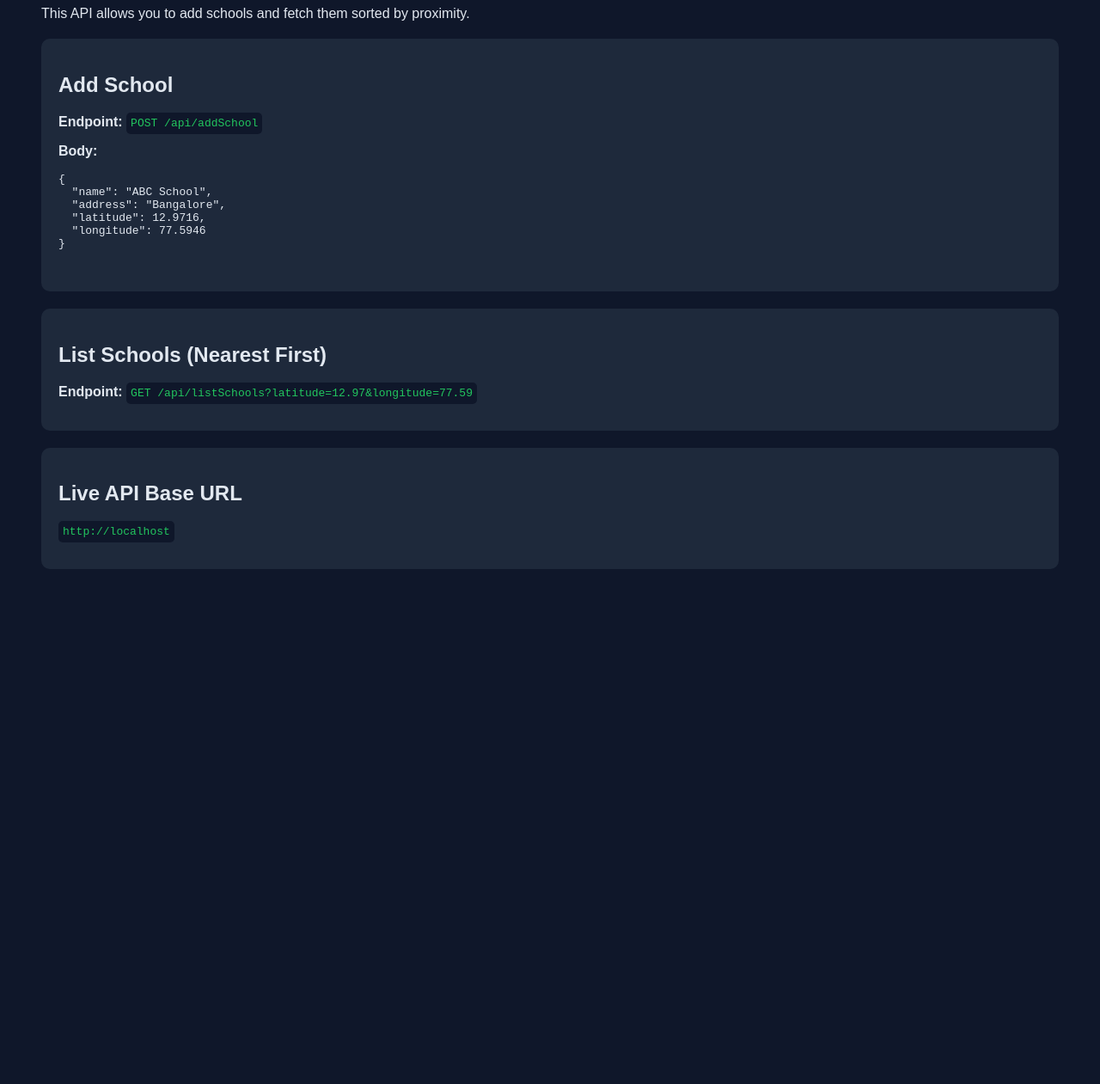
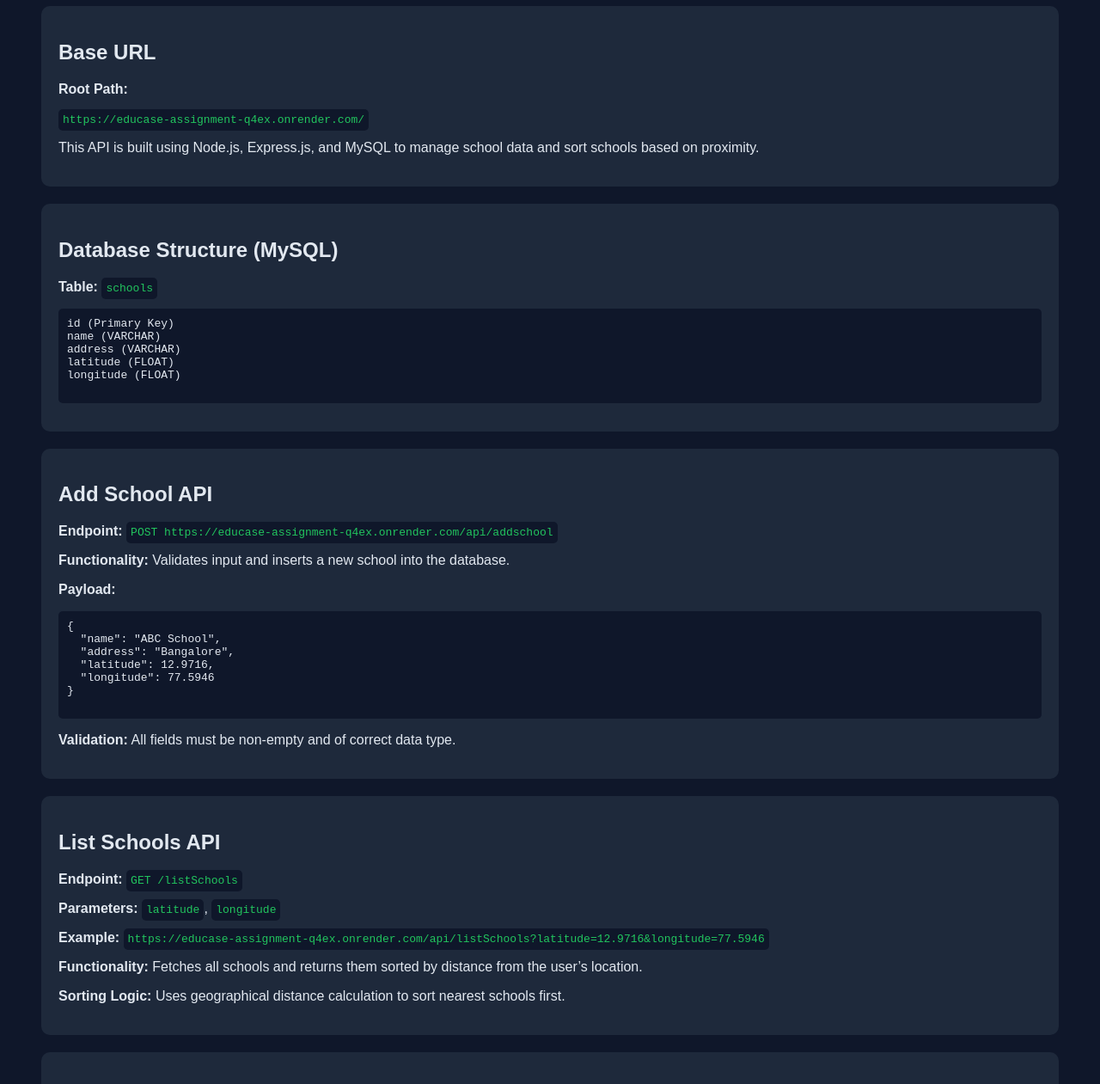
Before and after one commit to SidduSanmukh/Educase_assignment, a website: page src/public/index.html in a window 1280 px wide. Shown: the part 121-1382 px from the top of the page at 86% size. Before the commit the page ends 851 px from the top, so only its background shows below. Drawn offline with Linux system fonts and the light colour scheme.

Commit message:
UI update

```diff
--- a/src/public/index.html
+++ b/src/public/index.html
@@ -2,7 +2,7 @@
 <html lang="en">
   <head>
     <meta charset="UTF-8" />
-    <title>School API Guide</title>
+    <title>School Management API Guide</title>
     <style>
       body {
         font-family: Arial, sans-serif;
@@ -25,18 +25,47 @@
         border-radius: 5px;
         color: #22c55e;
       }
+      pre {
+        background: #0f172a;
+        padding: 10px;
+        border-radius: 5px;
+        overflow-x: auto;
+        color: #e2e8f0;
+      }
     </style>
   </head>
+
   <body>
-    <h1>School Management API</h1>
-    <p>
-      This API allows you to add schools and fetch them sorted by proximity.
-    </p>
+    <h1>Node.js School Management API</h1>
 
     <div class="card">
-      <h2>Add School</h2>
-      <p><strong>Endpoint:</strong> <code>POST /api/addSchool</code></p>
-      <p><strong>Body:</strong></p>
+      <h2>Base URL</h2>
+      <p>
+        <strong>Root Path:</strong>
+        <p><code>https://educase-assignment-q4ex.onrender.com/</code></p>
+      </p>
+      <p>
+        This API is built using Node.js, Express.js, and MySQL to manage school data and sort schools based on proximity.
+      </p>
+    </div>
+
+    <div class="card">
+      <h2>Database Structure (MySQL)</h2>
+      <p><strong>Table:</strong> <code>schools</code></p>
+      <pre>
+id (Primary Key)
+name (VARCHAR)
+address (VARCHAR)
+latitude (FLOAT)
+longitude (FLOAT)
+      </pre>
+    </div>
+
+    <div class="card">
+      <h2>Add School API</h2>
+      <p><strong>Endpoint:</strong> <code>POST https://educase-assignment-q4ex.onrender.com/api/addschool</code></p>
+      <p><strong>Functionality:</strong> Validates input and inserts a new school into the database.</p>
+      <p><strong>Payload:</strong></p>
       <pre>
 {
   "name": "ABC School",
@@ -44,22 +73,40 @@
   "latitude": 12.9716,
   "longitude": 77.5946
 }
-    </pre
-      >
+      </pre>
+      <p><strong>Validation:</strong> All fields must be non-empty and of correct data type.</p>
     </div>
 
     <div class="card">
-      <h2>List Schools (Nearest First)</h2>
+      <h2>List Schools API</h2>
+      <p><strong>Endpoint:</strong> <code>GET /listSchools</code></p>
       <p>
-        <strong>Endpoint:</strong>
-        <code>GET /api/listSchools?latitude=12.97&longitude=77.59</code>
+        <strong>Parameters:</strong>
+        <code>latitude</code>, <code>longitude</code>
+      </p>
+      <p>
+        <strong>Example:</strong>
+        <code>https://educase-assignment-q4ex.onrender.com/api/listSchools?latitude=12.9716&longitude=77.5946</code>
+      </p>
+      <p>
+        <strong>Functionality:</strong>
+        Fetches all schools and returns them sorted by distance from the user’s location.
+      </p>
+      <p>
+        <strong>Sorting Logic:</strong> Uses geographical distance calculation to sort nearest schools first.
       </p>
     </div>
 
     <div class="card">
-      <h2>Live API Base URL</h2>
-      <p><code id="baseUrl">/</code></p>
+      <h2>Deployment & Testing</h2>
+      <ul>
+        <li>Deployed on render and used railone for MySQL to make it live.</li>
+        <li>Created a Postman collection for testing both endpoints</li>
+        <li>Includes sample requests and expected responses</li>
+      </ul>
     </div>
+
+
 
     <script>
       document.getElementById("baseUrl").innerText = window.location.origin;
```
